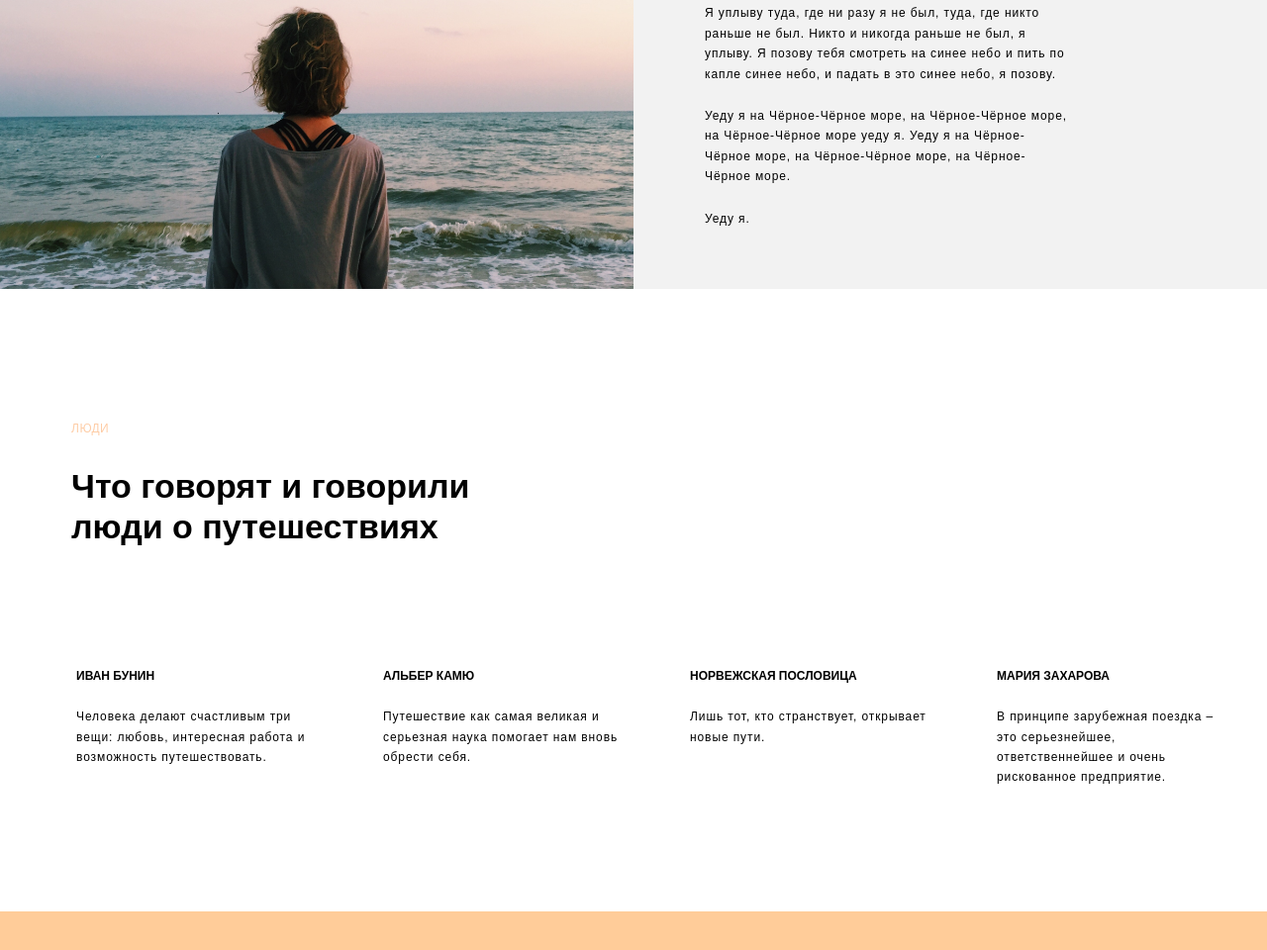
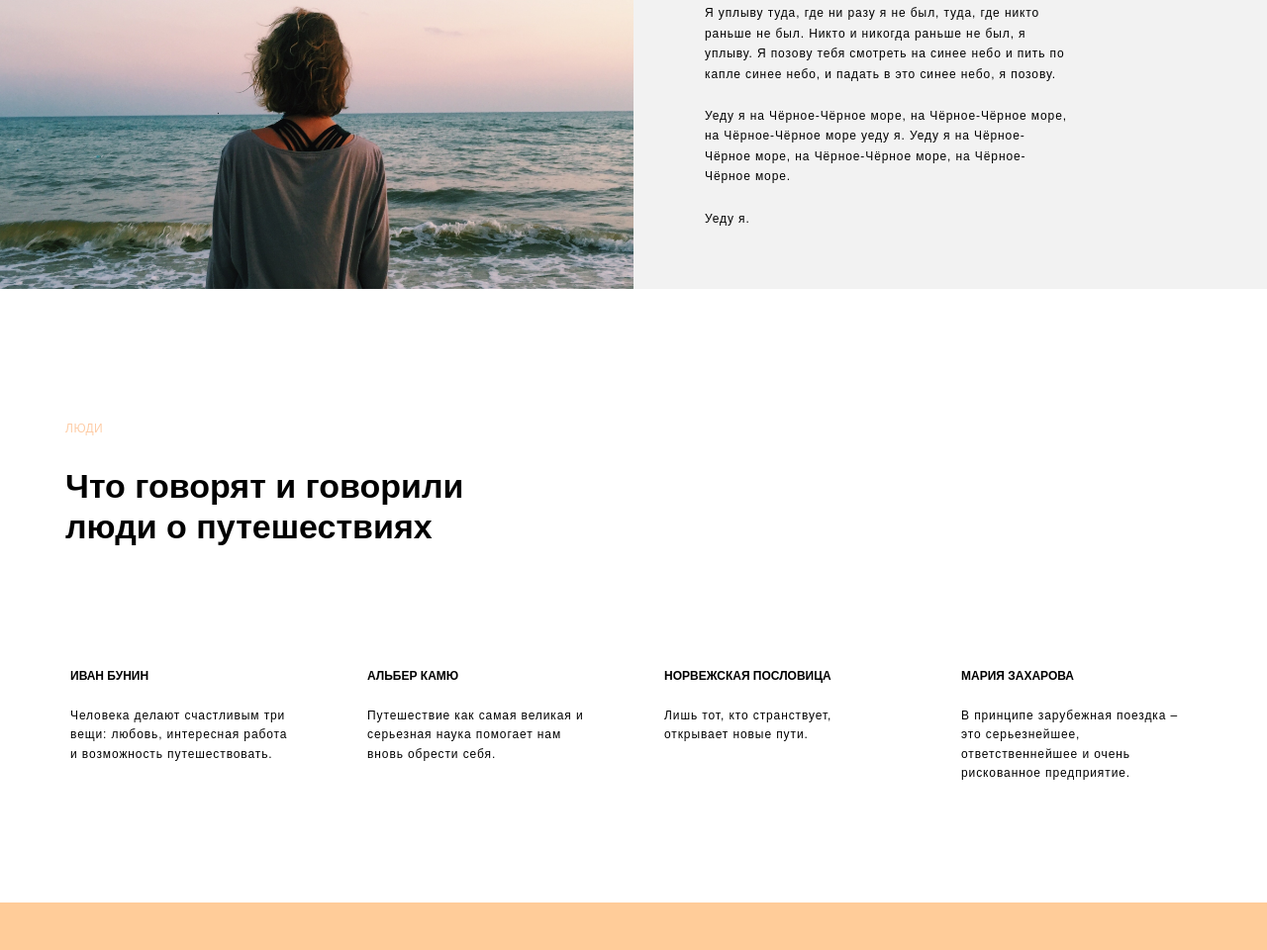
Before and after one commit to Kirill-Kor/whereamigoing, a plain HTML site: page index.html in a window 1280 px wide. Shown: the part 1945-2905 px from the top of the page at 99% size. Drawn offline with Linux system fonts and the light colour scheme.

Commit message:
feedback fix

```diff
--- a/blocks/feedback/__cell/feedback__cell.css
+++ b/blocks/feedback/__cell/feedback__cell.css
@@ -1,4 +1,5 @@
 .feedback__cell {
+    box-sizing: border-box;
     padding: 5px;
     max-width: 240px;
     display: flex;
--- a/blocks/feedback/__text/feedback__text.css
+++ b/blocks/feedback/__text/feedback__text.css
@@ -3,5 +3,5 @@
     margin: 0;
     font-size: 12px;
     letter-spacing: .9px;
-    line-height: 1.7;
+    line-height: 1.6;
 }
--- a/blocks/feedback/feedback.css
+++ b/blocks/feedback/feedback.css
@@ -1,3 +1,3 @@
 .feedback {
-    padding: 23px 0 120px 72px;
+    padding: 23px 0 116px 66px;
 }
```
